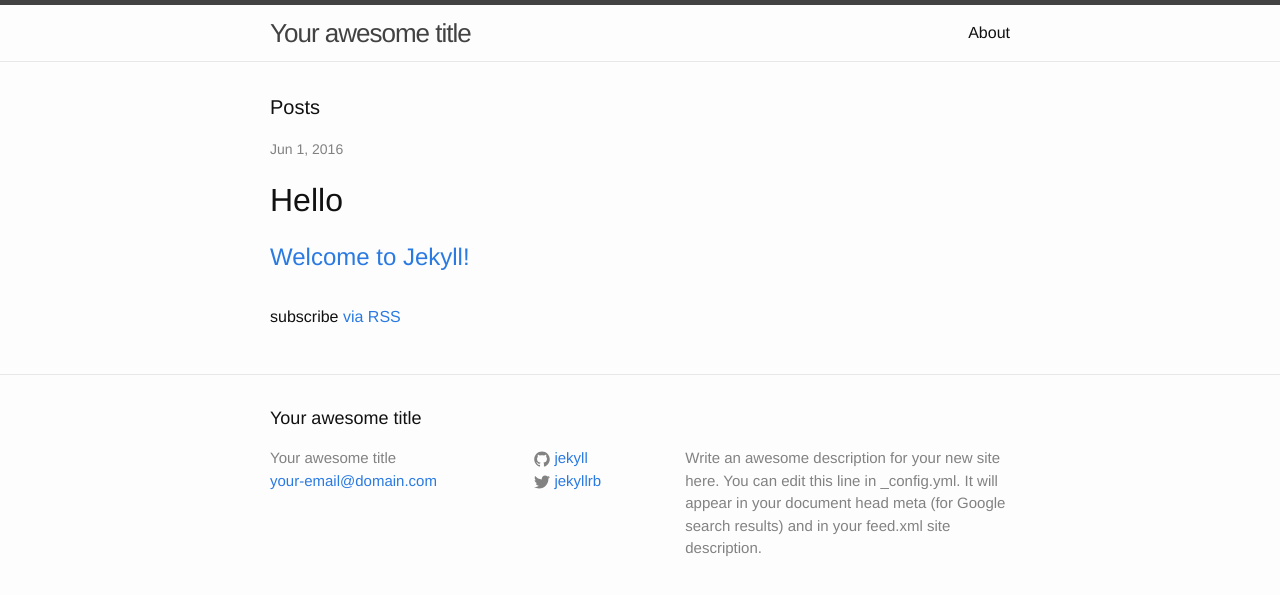
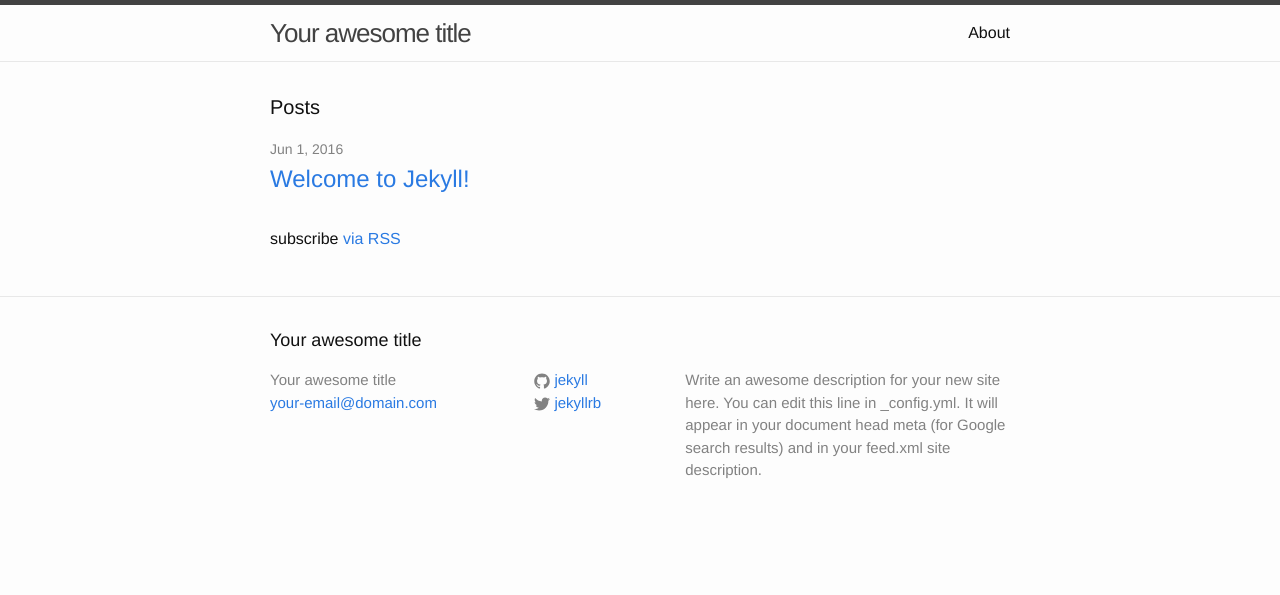
Before and after one commit to maroos-aralon/maroos-aralon.github.io, a Jekyll site: the page built from index.html, in a window 1280 px wide. Shown: the top 595 px of the page. Built offline with Jekyll 4.4.1, drawn with Linux system fonts in a browser that asks for light colours.

Commit message:
Update index.html

```diff
--- a/index.html
+++ b/index.html
@@ -12,7 +12,6 @@ layout: default
         <span class="post-meta">{{ post.date | date: "%b %-d, %Y" }}</span>
 
         <h2>
-          <h1>Hello</h1>
           <a class="post-link" href="{{ post.url | prepend: site.baseurl }}">{{ post.title }}</a>
         </h2>
       </li>
```
